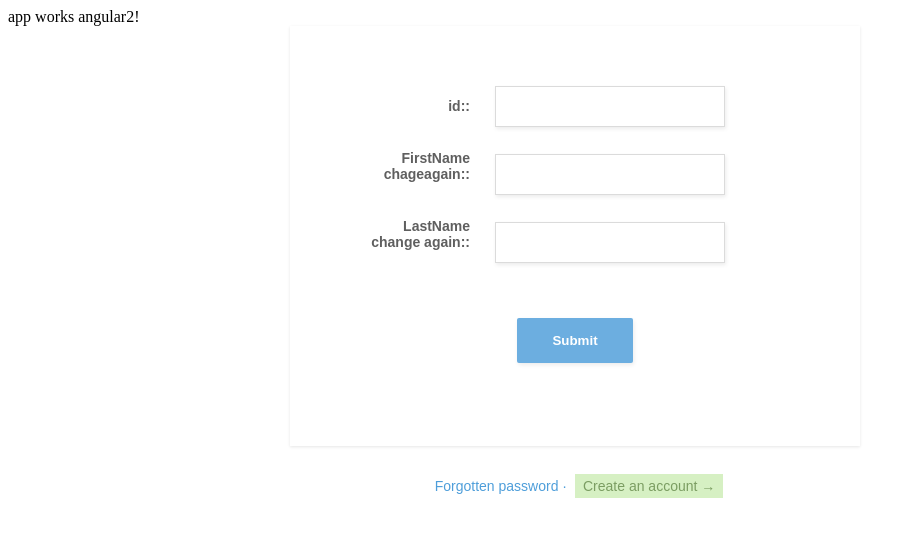
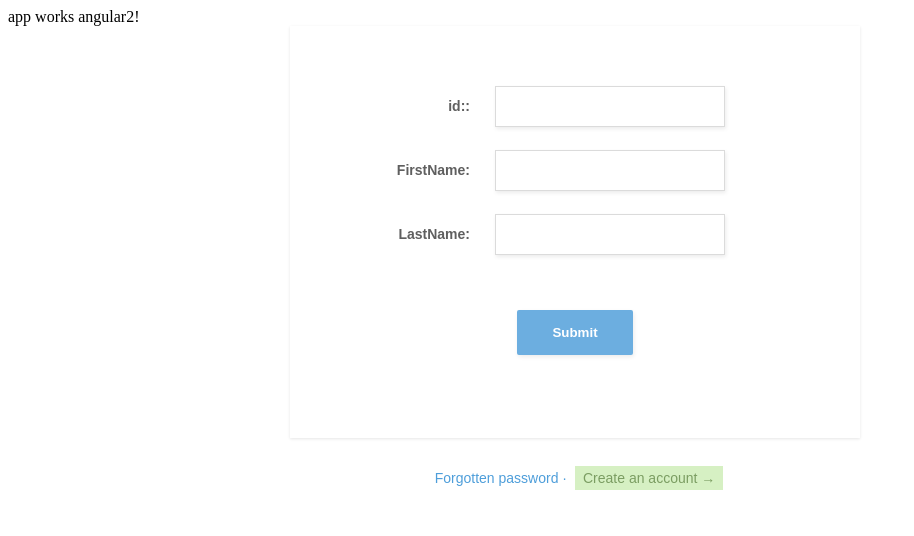
Before and after one commit to jyoerye/msajenkins, an Angular app in the folder angular-client/: page / in a window 1280 px wide. Shown: the top 536 px of the page, without its empty margins (0-914 px from the left). Built offline with nearby package versions, Linux system fonts and the light colour scheme.

Commit message:
Changing labels for testing

```diff
--- a/angular-client/src/app/login.component.html
+++ b/angular-client/src/app/login.component.html
@@ -16,12 +16,12 @@
         </div>
 
         <div class="form-row">
-          <label> <span>FirstName chageagain::</span> <input [(ngModel)]="fname" type="text"
+          <label> <span>FirstName:</span> <input [(ngModel)]="fname" type="text"
                                                name="fname" required>
           </label>
         </div>
         <div class="form-row">
-          <label> <span>LastName change again::</span> <input [(ngModel)]="lname" type="text"
+          <label> <span>LastName:</span> <input [(ngModel)]="lname" type="text"
                                                name="lname" required>
           </label>
         </div>
```
